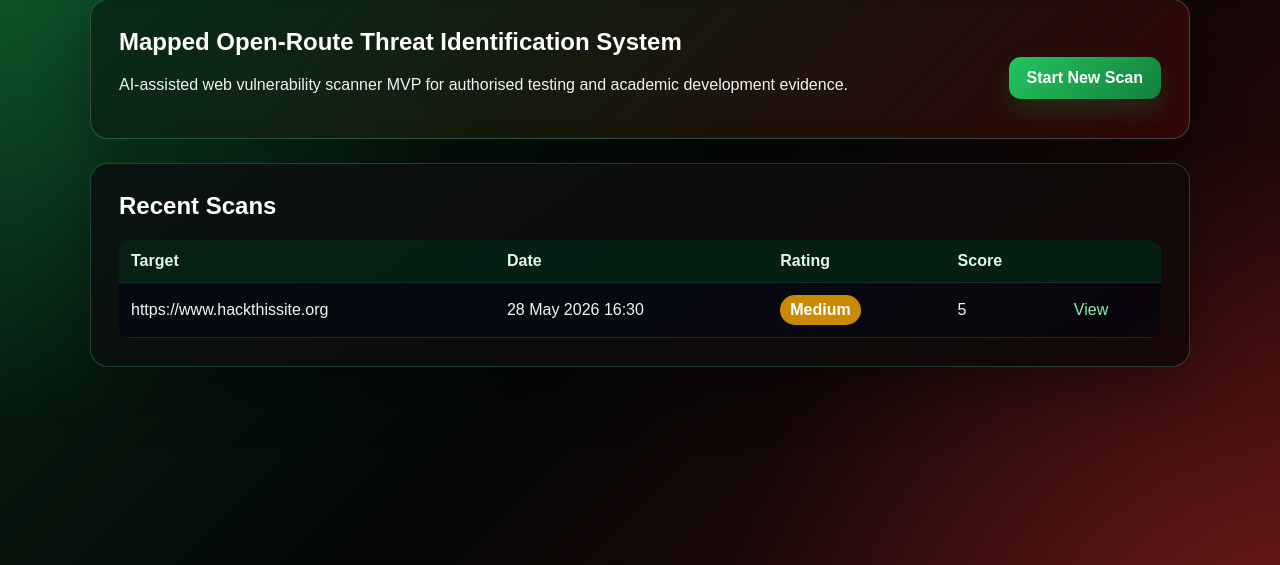
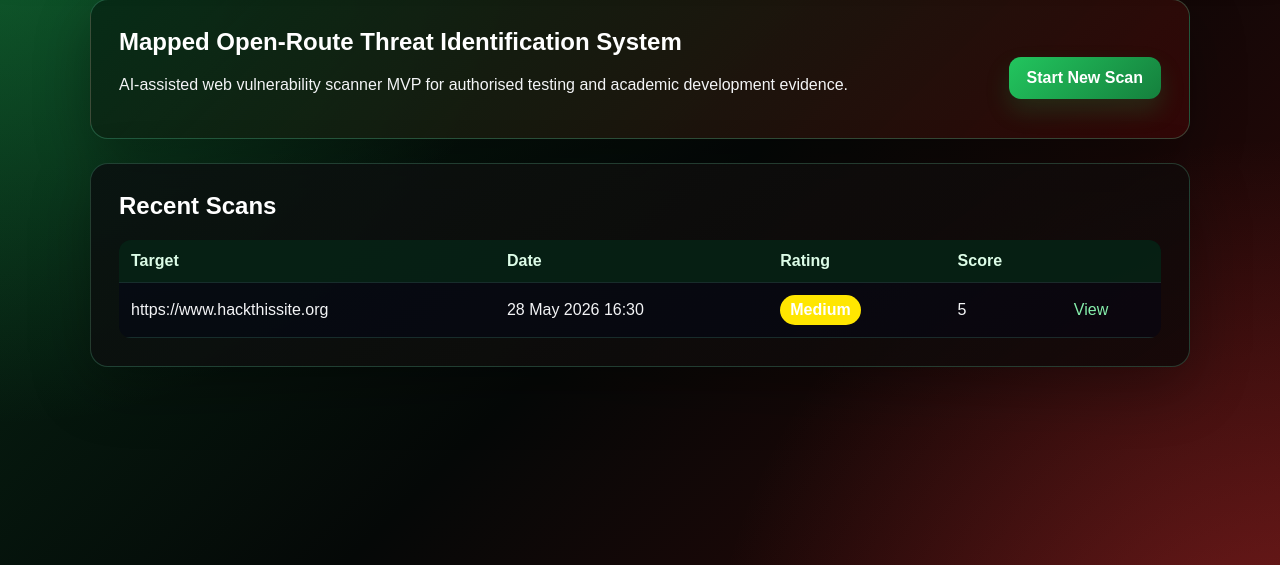
Before and after one commit to hs7277OU/M.O.R.T.I.S_App, a Flask app: page /dashboard in a window 1280 px wide. Shown: the part 88-653 px from the top of the page. Run offline with Flask 3, Linux system fonts and the light colour scheme; a user stored in the database is signed in; data comes from the database, SQL or seed files in the repository.

Commit message:
Update badge medium color to improve visual clarity

```diff
--- a/app/static/css/style.css
+++ b/app/static/css/style.css
@@ -260,6 +260,6 @@ tr:hover {
 
 .badge.info     { background: #475569; }
 .badge.low      { background: #16a34a; }
-.badge.medium   { background: #ca8a04; }
+.badge.medium   { background: #ffe600; }
 .badge.high     { background: #dc2626; }
 .badge.critical { background: #7f1d1d; }
```
